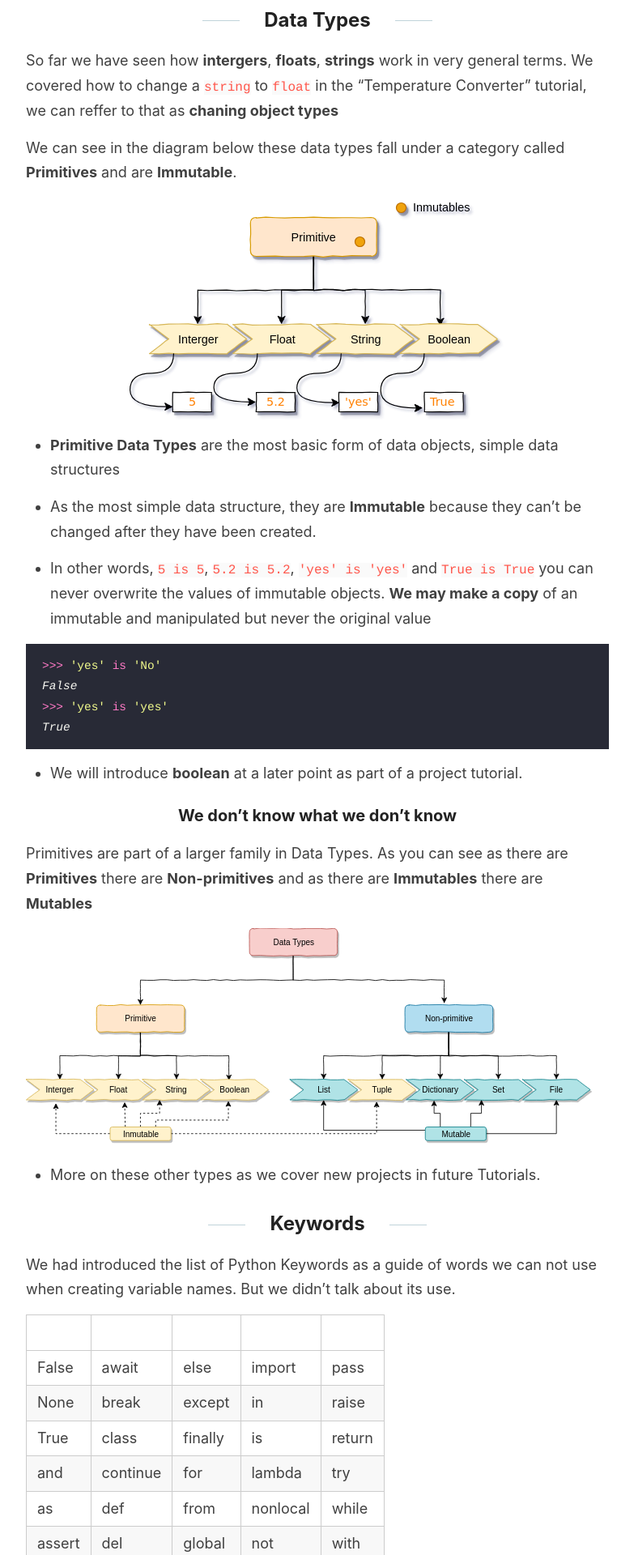
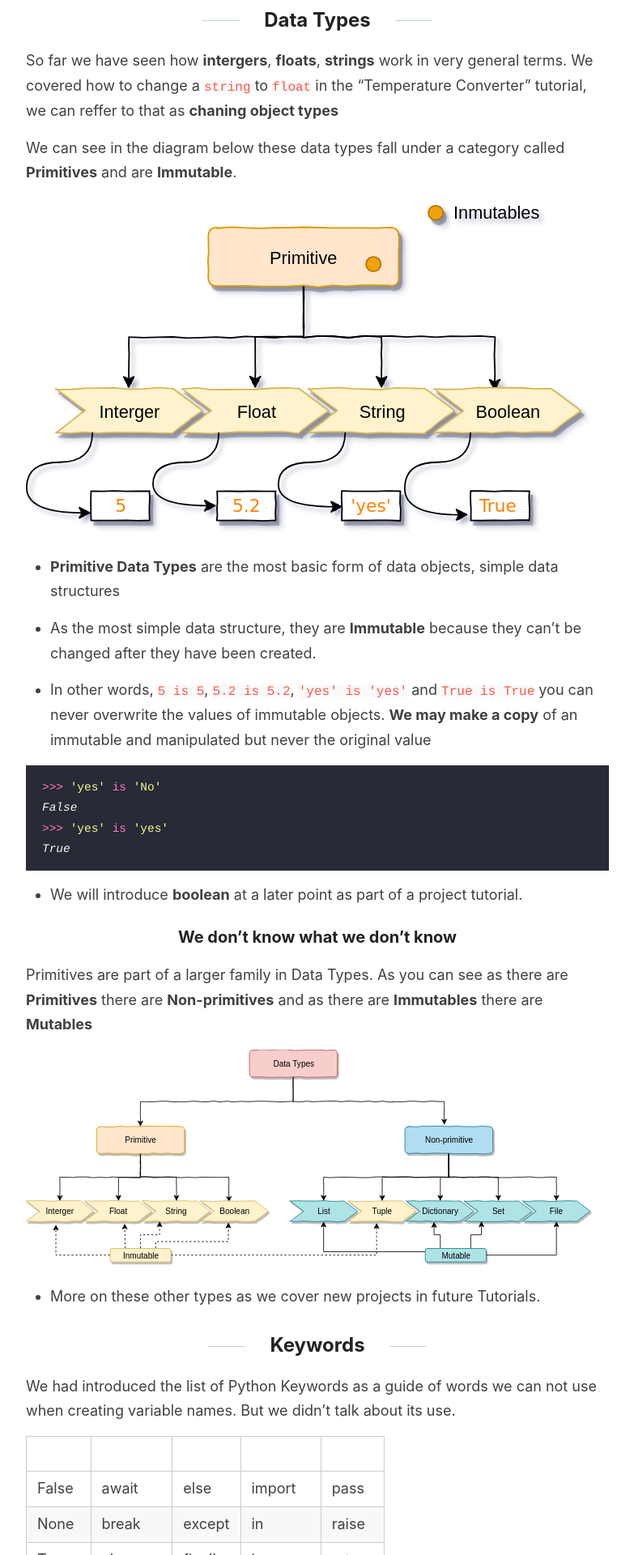
Before and after one commit to KikeVen/python911, a Jekyll site: the page built from _posts/2019-9-27-in-review-05.md, in a window 1280 px wide. Shown: the part 929-2849 px from the top of the page at 81% size, without its empty margins (248-1031 px from the left). Built offline with Jekyll 4.4.1, drawn with Linux system fonts in a browser that asks for light colours; comment, search, counter and statistics services are not loaded.

Commit message:
image fixed 10

```diff
--- a/_posts/2019-9-27-in-review-05.md
+++ b/_posts/2019-9-27-in-review-05.md
@@ -26,7 +26,7 @@
 
 We can see in the diagram below these data types fall under a category called **Primitives** and are **Immutable**.
 
-![Primitive Data Types by Enrique Bruzual style="width: 700px;"]({{ site.baseurl }}/images/dt_primitives.svg)
+[<img src="{{ site.baseurl }}/images/dt_primitives.svg" alt="Primitive Data Types by Enrique Bruzual" style="width: 700px;"/>]({{ site.baseurl }}/images/dt_primitives.svg)
 
 * **Primitive Data Types** are the most basic form of data objects, simple data structures
 
```
